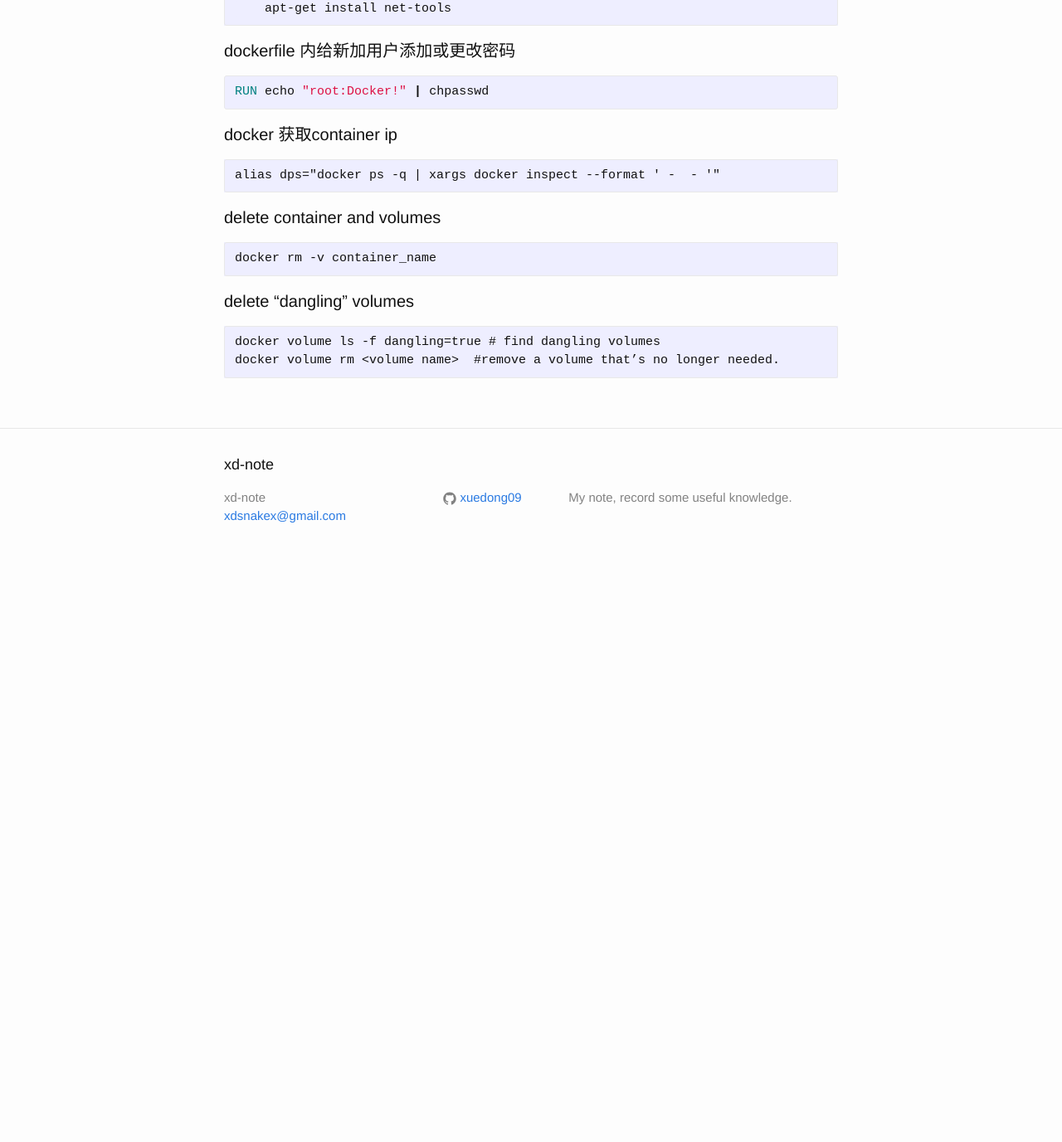
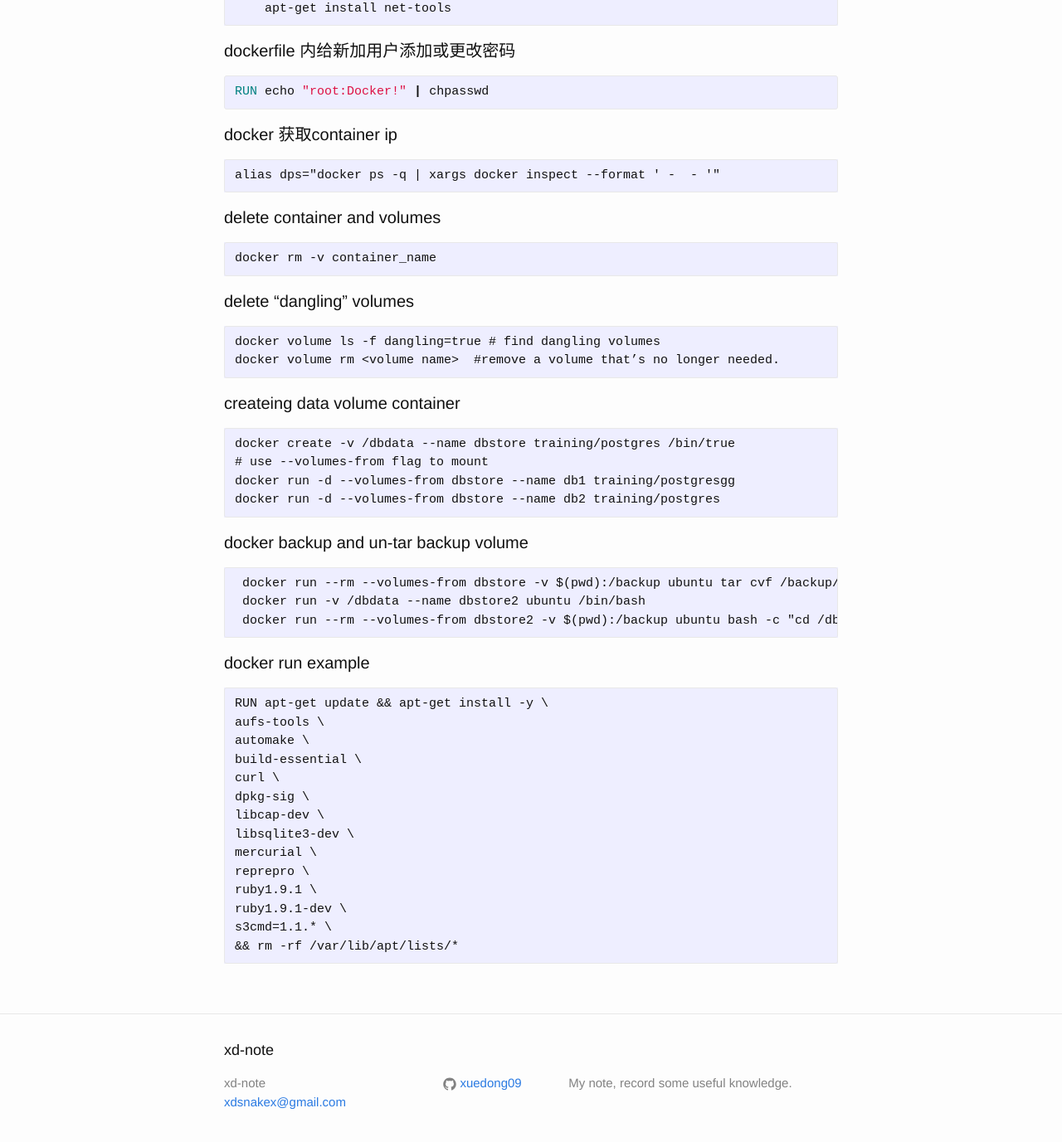
Before and after one commit to xuedong09/xuedong09.github.io, a Jekyll site: the page built from _posts/2016-03-30-docker.md, in a window 1280 px wide and 1400 px high, scrolled down 385 px. Shown: the top 1377 px of the window at 83% size. Built offline with Jekyll 4.4.1, drawn with Linux system fonts in a browser that asks for light colours; before the commit the page ends 1079 px from its top, so only the background shows below that.

```diff
--- a/_posts/2016-03-30-docker.md
+++ b/_posts/2016-03-30-docker.md
@@ -31,3 +31,33 @@ RUN echo "root:Docker!" | chpasswd
 #### delete "dangling" volumes
     docker volume ls -f dangling=true # find dangling volumes
     docker volume rm <volume name>  #remove a volume that’s no longer needed.
+
+
+#### createing data volume container
+    docker create -v /dbdata --name dbstore training/postgres /bin/true
+    # use --volumes-from flag to mount
+    docker run -d --volumes-from dbstore --name db1 training/postgresgg
+    docker run -d --volumes-from dbstore --name db2 training/postgres
+
+
+#### docker backup and un-tar backup volume
+     docker run --rm --volumes-from dbstore -v $(pwd):/backup ubuntu tar cvf /backup/backup.tar /dbdata
+     docker run -v /dbdata --name dbstore2 ubuntu /bin/bash
+     docker run --rm --volumes-from dbstore2 -v $(pwd):/backup ubuntu bash -c "cd /dbdata && tar xvf /backup/backup.tar --strip 1"
+
+
+#### docker run example
+    RUN apt-get update && apt-get install -y \
+    aufs-tools \
+    automake \
+    build-essential \
+    curl \
+    dpkg-sig \
+    libcap-dev \
+    libsqlite3-dev \
+    mercurial \
+    reprepro \
+    ruby1.9.1 \
+    ruby1.9.1-dev \
+    s3cmd=1.1.* \
+    && rm -rf /var/lib/apt/lists/*
```
Also changed, not shown: _posts/2016-03-15-python-pytz.md (+25 -0 lines).
